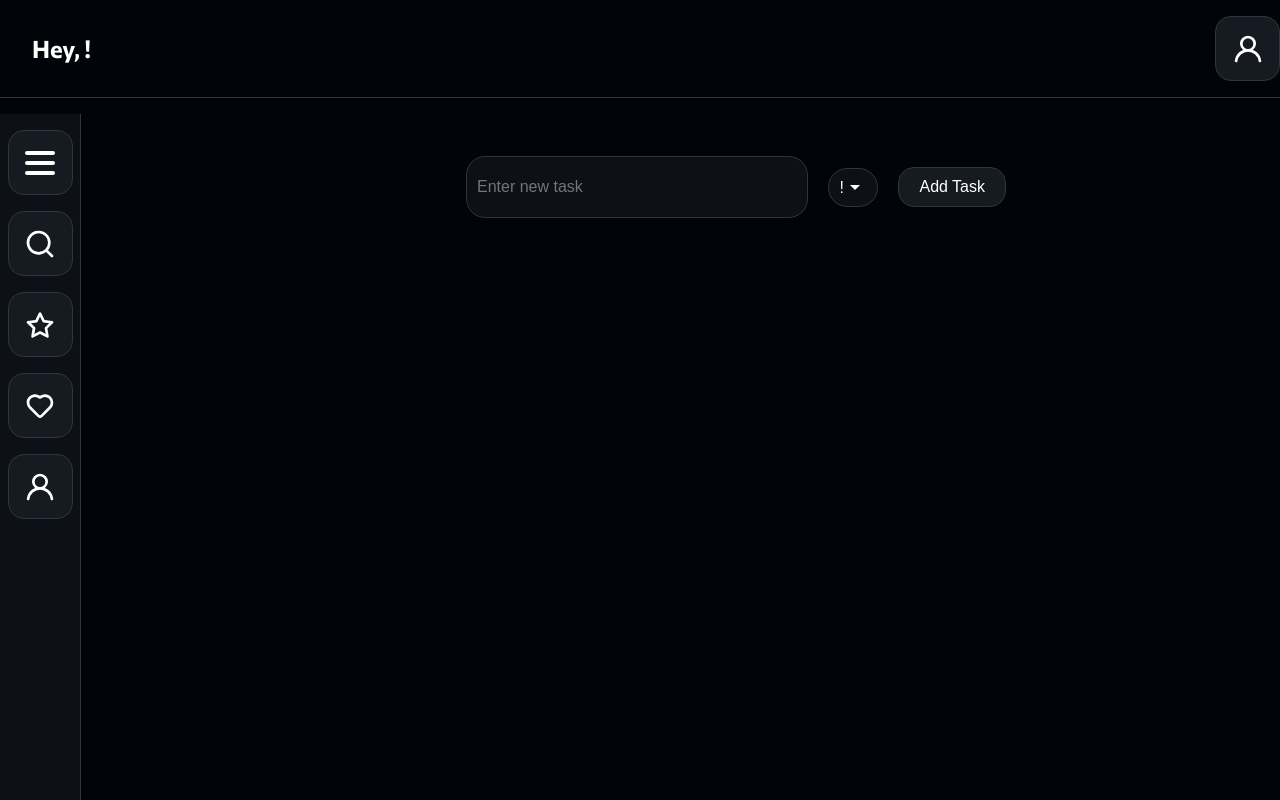
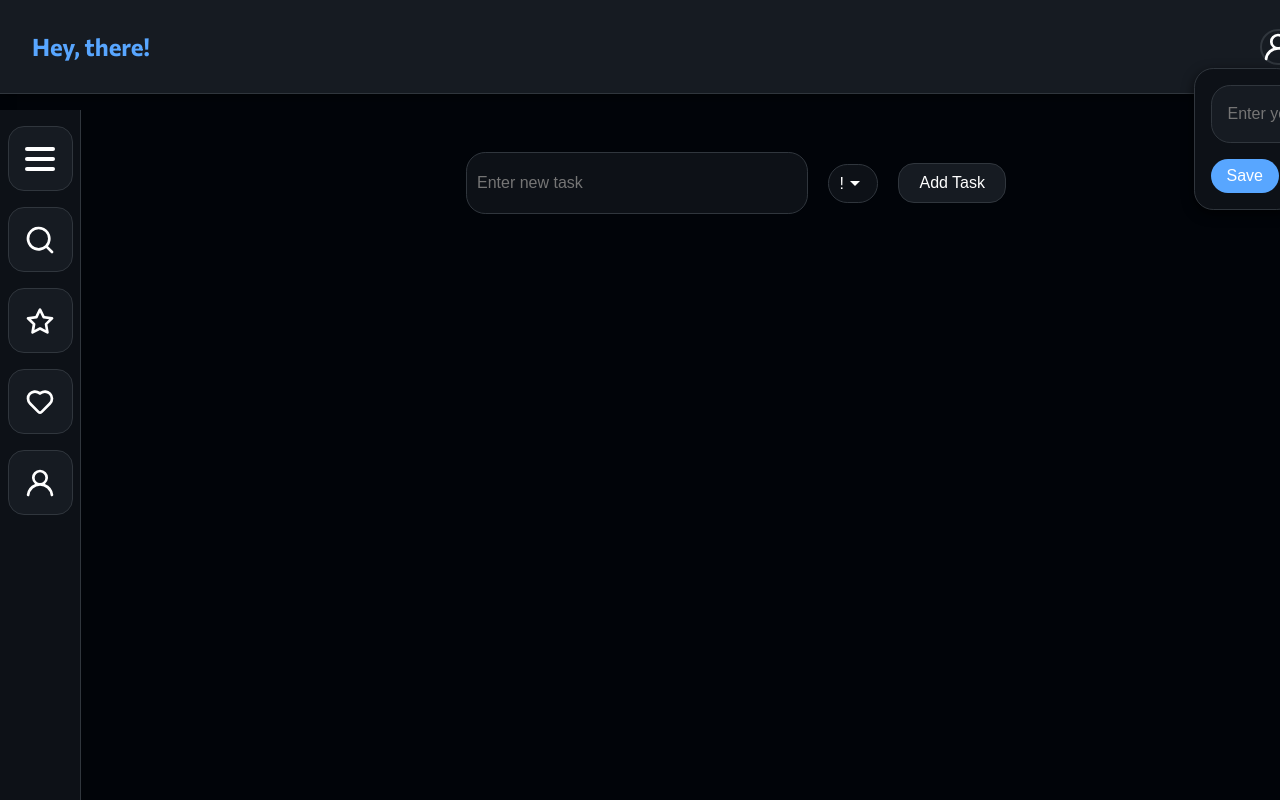
Before and after one commit to keremsemiz/better-todolist, a React (Vite) app: page / in a window 1280 px wide. Built offline with nearby package versions, Linux system fonts and the light colour scheme.

Commit message:
Fixed changes and improved the look

```diff
--- a/src/App.css
+++ b/src/App.css
@@ -18,6 +18,7 @@ body {
   margin-left: 1rem;
   margin-right: 1rem;
   font-size: 1.5rem;
+  color: #58A6FF; /* Accent color for greeting */
 }
 
 header {
@@ -29,17 +30,29 @@ header {
   align-items: center;
   position: relative;
   padding: 1rem;
-}
-
-header input {
-  margin-left: 1rem;
-  margin-right: 1rem;
-  width: 100%;
-  max-width: 20rem;
+  background-color: #161B22; /* Subtle background for the header */
+  box-shadow: 0 2px 10px rgba(0, 0, 0, 0.5); /* Add shadow for depth */
 }
 
 .profileDropdown {
   position: relative;
+}
+
+.menuIconHeader {
+  border-radius: 50%;
+  border: 2px solid #30363D;
+  background: #161B22;
+  width: 50px;
+  height: 50px;
+  display: flex;
+  align-items: center;
+  justify-content: center;
+  cursor: pointer;
+  transition: all 0.3s ease;
+}
+
+.menuIconHeader:hover {
+  border-color: #58A6FF; /* Hover effect with accent color */
 }
 
 .dropdownContent {
@@ -47,17 +60,47 @@ header input {
   flex-direction: column;
   position: absolute;
   right: 0;
-  top: 100%;
+  top: 110%; /* Adjust position for better alignment */
   background-color: #0D1117;
   border: 1px solid #30363D;
   border-radius: 1.2rem;
-  padding: 10px;
+  padding: 1rem;
   z-index: 2;
-  margin-top: 10px;
+  box-shadow: 0 4px 12px rgba(0, 0, 0, 0.7); /* Shadow for dropdown */
 }
 
-.dropdownContent input {
-  margin: 0;
+.enterName {
+  height: 2.5rem;
+  background-color: #161B22;
+  border: 1px solid #30363D;
+  border-radius: 1.2rem;
+  margin-bottom: 1rem;
+  padding: 0.5rem 1rem;
+  font-size: 16px;
+  color: #FFFFFF;
+  width: 100%;
+  transition: border-color 0.3s ease;
+}
+
+.enterName:focus {
+  outline: none;
+  border-color: #58A6FF; /* Focus effect */
+  box-shadow: 0 0 5px rgba(88, 166, 255, 0.5); /* Subtle glow effect */
+}
+
+.saveUserName {
+  background-color: #58A6FF; /* Button accent color */
+  border: none;
+  border-radius: 1.2rem;
+  padding: 0.5rem 1rem;
+  font-size: 16px;
+  color: white;
+  cursor: pointer;
+  transition: background-color 0.3s ease;
+}
+
+.saveUserName:hover {
+  background-color: #4a95db; /* Darker shade on hover */
 }
 
 .mainContent {
@@ -92,10 +135,6 @@ header input {
   width: 2rem;
 }
 
-svg {
-  margin: auto;
-}
-
 .menuIcon {
   margin-top: 1rem;
   border-radius: 16px;
@@ -111,28 +150,7 @@ svg {
 }
 
 .menuIcon:hover {
-  border: 2px solid skyblue;
-}
-
-.menuIconHeader {
-  border-radius: 16px;
-  border: 1px solid #30363D;
-  background: #161B22;
-  width: 63px;
-  height: 63px;
-  display: flex;
-  align-items: center;
-  justify-content: center;
-  cursor: pointer;
-  margin-top: auto;
-  margin-bottom: auto;
-  margin-left: 0;
-  margin-right: 1rem;
-  transition: 1s all;
-}
-
-.menuIconHeader:hover {
-  border: 2px solid skyblue;
+  border: 2px solid #58A6FF;
 }
 
 .taskName {
@@ -145,18 +163,6 @@ svg {
   font-size: 16px;
   color: #FFFFFF;
   flex: 1;
-}
-
-.enterName {
-  height: 2.5rem;
-  background-color: #0D1117;
-  border: 1px solid #30363D;
-  border-radius: 1.2rem;
-  margin: 10px;
-  padding: 10px;
-  font-size: 16px;
-  color: #FFFFFF;
-  margin: auto 0;
 }
 
 .addTask {
@@ -199,6 +205,11 @@ li {
   background-color: #161B22;
   border-radius: 1.2rem;
   cursor: pointer;
+  transition: background-color 0.3s ease;
+}
+
+li:hover {
+  background-color: #1f2329; /* Subtle hover effect */
 }
 
 li button {
@@ -209,6 +220,7 @@ li button {
   border-radius: 5px;
   color: white;
   cursor: pointer;
+  transition: background-color 0.3s ease;
 }
 
 li button:hover {
--- a/src/App.tsx
+++ b/src/App.tsx
@@ -14,9 +14,12 @@ interface Todo {
 const App: React.FC = () => {
   const [todos, setTodos] = useState<Todo[]>([]);
   const [newTodo, setNewTodo] = useState<string>('');
-  const [user, setUser] = useState<string>('');
+  const [user, setUser] = useState<string>(() => {
+    const storedUser = localStorage.getItem('user');
+    return storedUser ? storedUser : '';
+  });
   const [importance, setImportance] = useState<string>('!');
-  const [showUserInput, setShowUserInput] = useState<boolean>(false);
+  const [showUserInput, setShowUserInput] = useState<boolean>(!user);
   const [showSideMenu, setShowSideMenu] = useState<boolean>(false);
   const [useLocalStorage, setUseLocalStorage] = useState<boolean>(() => {
     const storedUseLocalStorage = localStorage.getItem('useLocalStorage');
@@ -41,6 +44,10 @@ const App: React.FC = () => {
     }
     localStorage.setItem('useLocalStorage', JSON.stringify(useLocalStorage));
   }, [todos, useLocalStorage]);
+
+  useEffect(() => {
+    localStorage.setItem('user', user);
+  }, [user]);
 
   const addTodo = () => {
     if (newTodo.trim() !== '') {
@@ -86,10 +93,6 @@ const App: React.FC = () => {
     setSearchTerm(event.target.value);
   };
 
-  const toggleUserInput = () => {
-    setShowUserInput(!showUserInput);
-  };
-
   const toggleSideBar = () => {
     setShowSideMenu(!showSideMenu);
   };
@@ -112,9 +115,9 @@ const App: React.FC = () => {
   return (
     <div className="App">
       <header>
-        <h1 className="userGreeting">Hey, {user}! </h1>
+        <h1 className="userGreeting">Hey, {user || 'there'}!</h1>
         <div className="profileDropdown">
-          <a className='menuIconHeader' onClick={toggleUserInput}><UilUser /></a>
+          <a className='menuIconHeader' onClick={() => setShowUserInput(true)}><UilUser /></a>
           {showUserInput && (
             <div className="dropdownContent">
               <input
@@ -124,6 +127,12 @@ const App: React.FC = () => {
                 onChange={handleUserChange}
                 placeholder="Enter your name"
               />
+              <button
+                className="saveUserName"
+                onClick={() => setShowUserInput(false)}
+              >
+                Save
+              </button>
             </div>
           )}
         </div>
```
